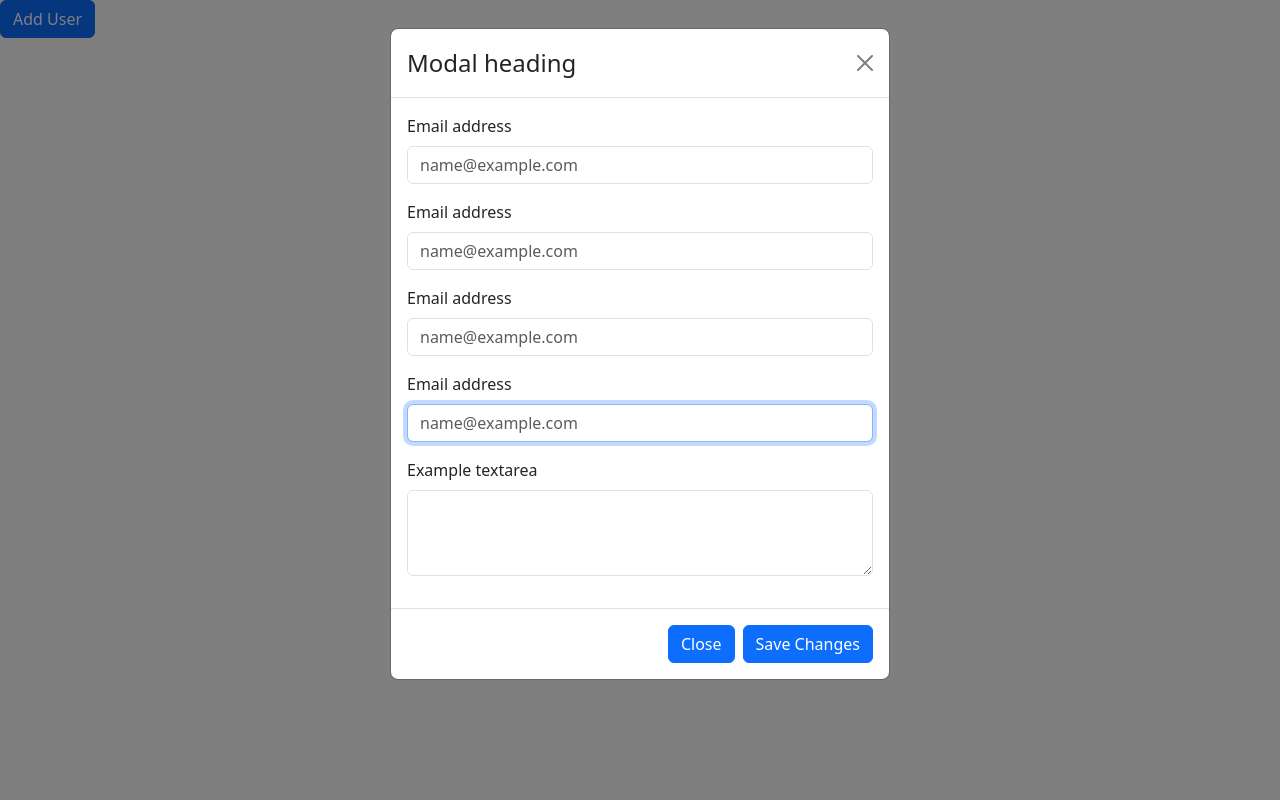
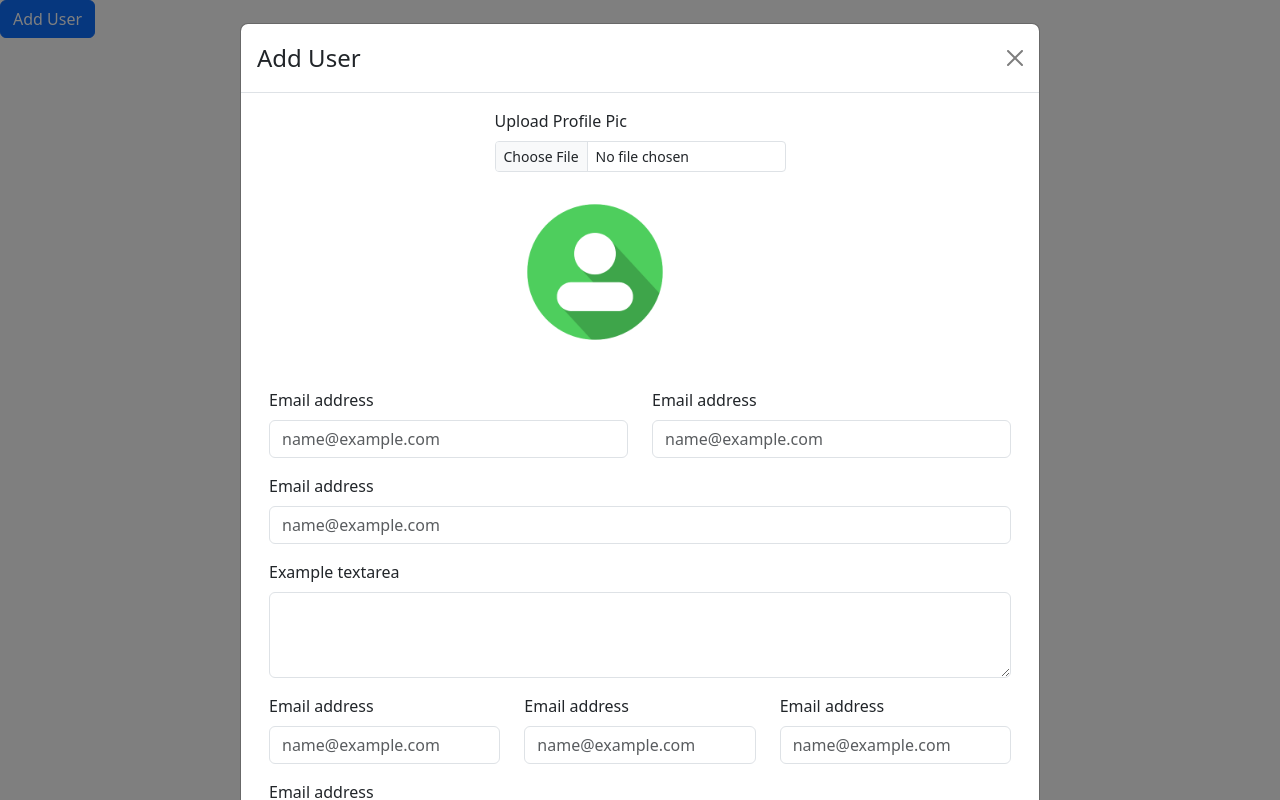
Before and after one commit to Hrushi-bagade/MvLogin, a React (Create React App) app in the folder markas3/: page / in a window 1280 px wide. Both pictures are taken after a click on the button "Add User". Built offline with nearby package versions, Linux system fonts and the light colour scheme.

Commit message:
image form

```diff
--- a/markas3/package.json
+++ b/markas3/package.json
@@ -12,6 +12,7 @@
     "react-dom": "^18.2.0",
     "react-router-dom": "^6.22.1",
     "react-scripts": "5.0.1",
+    "react-scrollbars-custom": "^4.1.1",
     "sass": "^1.71.0",
     "web-vitals": "^2.1.4"
   },
--- a/markas3/src/Component/UserMangement/AddUser.js
+++ b/markas3/src/Component/UserMangement/AddUser.js
@@ -1,19 +1,70 @@
-import React from "react";
+import React, { useState } from "react";
 import Modal from "react-bootstrap/Modal";
 import Form from "react-bootstrap/Form";
 import Button from "react-bootstrap/Button";
+import Container from "react-bootstrap/Container";
+import Row from "react-bootstrap/Row";
+import Col from "react-bootstrap/Col";
+import defaultImage from "./HPz3fFn.png";
 
 const AddUser = ({ show, setShow }) => {
   const handleClose = () => setShow(false);
+  const [image, setImage] = useState({
+    placeholderUrl: defaultImage,
+    imageData: null,
+  });
+  const handleUpload = (e) => {
+    const localFile = e.target.files[0];
+    console.log(localFile);
+    if (
+      localFile.type === "image/jpeg" ||
+      localFile.type === "image/png" ||
+      localFile.type === "image/jpg" ||
+      localFile.type === "image/svg"
+    ) {
+
+    }
+  };
   return (
     <>
-      <Modal show={show} onHide={handleClose}>
+      <Modal size="lg" show={show} onHide={handleClose}>
         <Modal.Header closeButton>
-          <Modal.Title>Modal heading</Modal.Title>
+          <Modal.Title>Add User</Modal.Title>
         </Modal.Header>
         <Modal.Body>
+          {/* <Scrollbar style={{ width: 250, height: 250 }}>      */}
           <Form>
-            <Form.Group className="mb-3" controlId="exampleForm.ControlInput1">
+            <Container className="d-flex justify-content-center">
+              <Row>
+                <Col xs={12} md={12}>
+                  <Form.Group
+                    className="mb-3"
+                    controlId="exampleForm.ControlInput1"
+                  >
+                    <Form.Label>Upload Profile Pic</Form.Label>
+                    <Form.Control
+                      type="file"
+                      size="sm"
+                      onChange={handleUpload}
+                    />
+                    <img
+                      src={image.placeholderUrl}
+                      alt=""
+                      id="profilePicPreview"
+                      width={200}
+                      height={200}
+                    />
+                  </Form.Group>
+                </Col>
+              </Row>
+            </Container>
+            <Container>
+              <Row>
+                <Col xs={12} md={6}>
+                  <Form.Group
+                    className="mb-1"
+                    controlId="exampleForm.ControlInput1"
+                  >
                     <Form.Label>Email address</Form.Label>
                     <Form.Control
                       type="email"
@@ -21,7 +72,12 @@ const AddUser = ({ show, setShow }) => {
                       autoFocus
                     />
                   </Form.Group>
-            <Form.Group className="mb-3" controlId="exampleForm.ControlInput1">
+                </Col>
+                <Col xs={12} md={6}>
+                  <Form.Group
+                    className="mb-3"
+                    controlId="exampleForm.ControlInput1"
+                  >
                     <Form.Label>Email address</Form.Label>
                     <Form.Control
                       type="email"
@@ -29,15 +85,12 @@ const AddUser = ({ show, setShow }) => {
                       autoFocus
                     />
                   </Form.Group>
-            <Form.Group className="mb-3" controlId="exampleForm.ControlInput1">
-            <Form.Label>Email address</Form.Label>
-            <Form.Control
-              type="email"
-              placeholder="name@example.com"
-              autoFocus
-            />
-          </Form.Group>
-            <Form.Group className="mb-3" controlId="exampleForm.ControlInput1">
+                </Col>
+              </Row>
+              <Form.Group
+                className="mb-3"
+                controlId="exampleForm.ControlInput1"
+              >
                 <Form.Label>Email address</Form.Label>
                 <Form.Control
                   type="email"
@@ -52,15 +105,74 @@ const AddUser = ({ show, setShow }) => {
                 <Form.Label>Example textarea</Form.Label>
                 <Form.Control as="textarea" rows={3} />
               </Form.Group>
+            </Container>
+            <Container>
+              <Row>
+                <Col xs={12} md={4}>
+                  <Form.Group
+                    className="mb-3"
+                    controlId="exampleForm.ControlInput1"
+                  >
+                    <Form.Label>Email address</Form.Label>
+                    <Form.Control
+                      type="email"
+                      placeholder="name@example.com"
+                      autoFocus
+                    />
+                  </Form.Group>
+                </Col>
+                <Col xs={12} md={4}>
+                  <Form.Group
+                    className="mb-3"
+                    controlId="exampleForm.ControlInput1"
+                  >
+                    <Form.Label>Email address</Form.Label>
+                    <Form.Control
+                      type="email"
+                      placeholder="name@example.com"
+                      autoFocus
+                    />
+                  </Form.Group>
+                </Col>
+                <Col xs={12} md={4}>
+                  <Form.Group
+                    className="mb-3"
+                    controlId="exampleForm.ControlInput1"
+                  >
+                    <Form.Label>Email address</Form.Label>
+                    <Form.Control
+                      type="email"
+                      placeholder="name@example.com"
+                      autoFocus
+                    />
+                  </Form.Group>
+                </Col>
+              </Row>
+              <Form.Group
+                className="mb-3"
+                controlId="exampleForm.ControlInput1"
+              >
+                <Form.Label>Email address</Form.Label>
+                <Form.Control
+                  type="email"
+                  placeholder="name@example.com"
+                  autoFocus
+                />
+              </Form.Group>
+              <Form.Group
+                className="mb-3"
+                controlId="exampleForm.ControlTextarea1"
+              >
+                <Form.Label>Example textarea</Form.Label>
+                <Form.Control as="textarea" rows={3} />
+              </Form.Group>
+            </Container>
           </Form>
+          {/* </Scrollbar> */}
         </Modal.Body>
         <Modal.Footer>
-          <Button onClick={handleClose}>
-            Close
-          </Button>
-          <Button  onClick={handleClose}>
-            Save Changes
-          </Button>
+          <Button onClick={handleClose}>Close</Button>
+          <Button onClick={handleClose}>Save Changes</Button>
         </Modal.Footer>
       </Modal>
     </>
```
Also changed, not shown: markas3/src/Component/UserMangement/HPz3fFn.png (added), 1 other file (tests, documents, lock files or other folders). Lines whose indentation alone changed are shown as unchanged.
